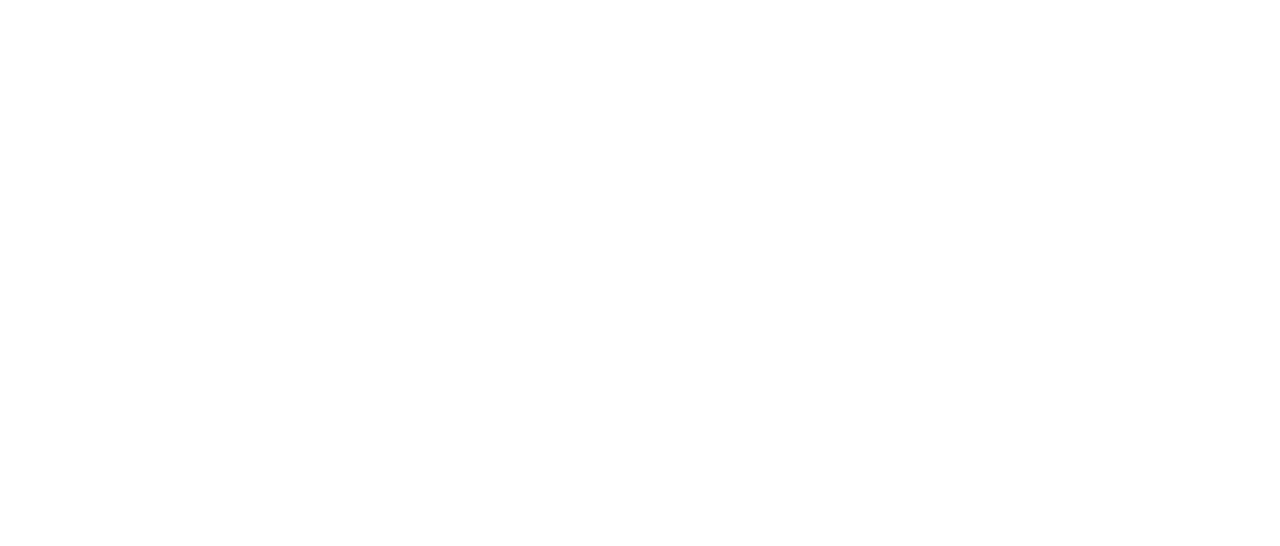
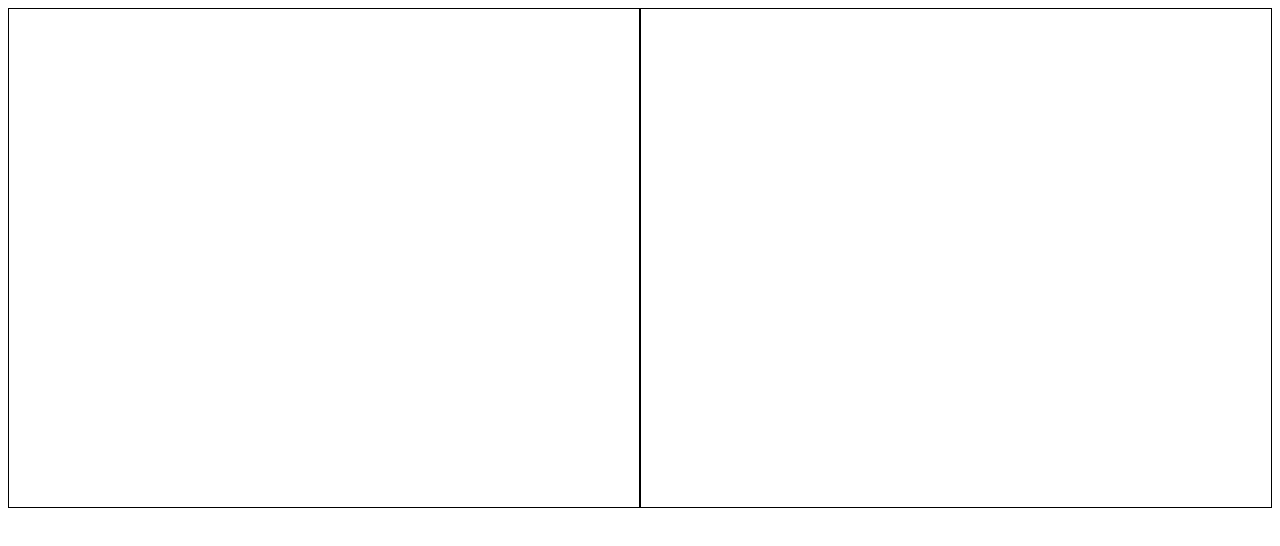
Before and after one commit to TaliSofiMato/Best-Digital-Planner, a plain HTML site: page index.html in a window 1280 px wide. Drawn offline with Linux system fonts and the light colour scheme.

Commit message:
added css file and structured html

```diff
--- a/index.html
+++ b/index.html
@@ -1,5 +1,12 @@
 <html>
-<head><head>
-<body></body>
+    <head>
+        <link rel="stylesheet" href="style.css" >
+    </head>
+
+    <body>
+        <div class="page">
+    </div>
+        <div class="page"></div>
+    </body>
 
 </html>
--- /dev/null
+++ b/style.css
@@ -0,0 +1,8 @@
+.page {
+    /* display: inline-block; */
+    border: 1px solid black;
+    height: 500px;
+    width: 50%;
+    float: left;
+    box-sizing: border-box;
+}
```
